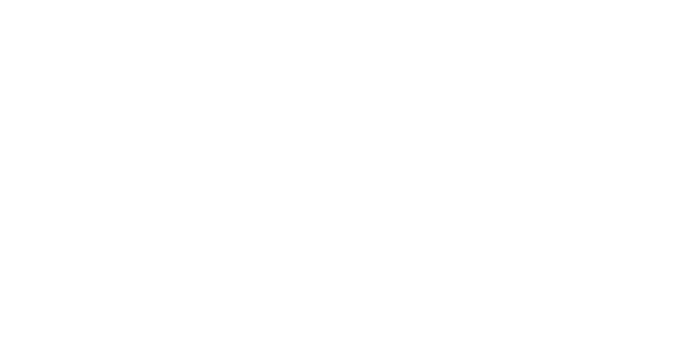
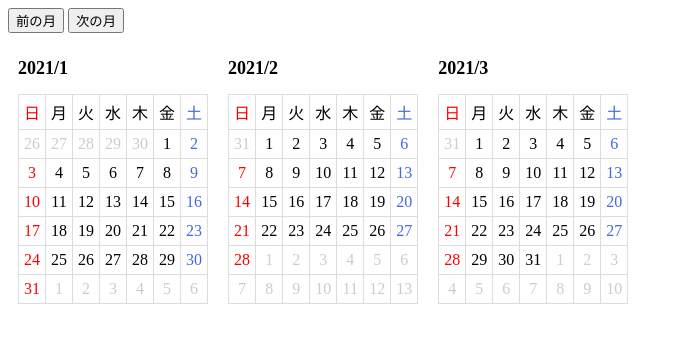
Before and after one commit to mimimisaki/js_calendar, a plain HTML site: page js_calendar/index.html in a window 1280 px wide. Shown: the whole page, without its empty margins (0-683 px from the left). Drawn offline with Linux system fonts and the light colour scheme.

Commit message:
[Add] date click function

```diff
--- a/js_calendar/index.html
+++ b/js_calendar/index.html
@@ -1 +1,13 @@
-<div id="calendar"></div>
+<!DOCTYPE html>
+<html lang="ja">
+  <head>
+    <meta charset="utf-8" />
+    <link rel="stylesheet" href="style.css" />
+    <body>
+      <button id="prev" type="button">前の月</button>
+      <button id="next" type="button">次の月</button>
+      <div id="calendar"></div>
+      <script type="text/javascript" src="index.js"></script>
+    </body>
+  </head>
+</html>
--- a/js_calendar/index.js
+++ b/js_calendar/index.js
@@ -0,0 +1,100 @@
+const weeks = ["日", "月", "火", "水", "木", "金", "土"];
+const date = new Date();
+let year = date.getFullYear();
+let month = date.getMonth() + 1;
+const config = {
+  show: 3,
+};
+
+function showCalendar(year, month) {
+  for (i = 0; i < config.show; i++) {
+    const calendarHtml = createCalendar(year, month);
+    const sec = document.createElement("section");
+    sec.innerHTML = calendarHtml;
+    document.querySelector("#calendar").appendChild(sec);
+
+    month++;
+    if (month > 12) {
+      year++;
+      month = 1;
+    }
+  }
+}
+
+function createCalendar(year, month) {
+  const startDate = new Date(year, month - 1, 1); // 月の最初の日を取得
+  const endDate = new Date(year, month, 0); // 月の最後の日を取得
+  const endDayCount = endDate.getDate(); // 月の末日
+  const lastMonthEndDate = new Date(year, month - 2, 0); // 前月の最後の日の情報
+  const lastMonthendDayCount = lastMonthEndDate.getDate(); // 前月の末日
+  const startDay = startDate.getDay(); // 月の最初の日の曜日を取得
+  let dayCount = 1; // 日にちのカウント
+  let calendarHtml = ""; // HTMLを組み立てる変数
+
+  calendarHtml += "<h1>" + year + "/" + month + "</h1>";
+  calendarHtml += "<table>";
+
+  // 曜日の行を作成
+  for (let i = 0; i < weeks.length; i++) {
+    calendarHtml += "<td>" + weeks[i] + "</td>";
+  }
+
+  for (let w = 0; w < 6; w++) {
+    calendarHtml += "<tr>";
+
+    for (let d = 0; d < 7; d++) {
+      if (w == 0 && d < startDay) {
+        // 1行目で1日の曜日の前
+        let num = lastMonthendDayCount - startDay + d + 1;
+        calendarHtml += '<td class="is-disabled">' + num + "</td>";
+      } else if (dayCount > endDayCount) {
+        // 末尾の日数を超えた
+        let num = dayCount - endDayCount;
+        calendarHtml += '<td class="is-disabled">' + num + "</td>";
+        dayCount++;
+      } else {
+        calendarHtml += `<td class="calendar_td" data-date="${year}/${month}/${dayCount}">${dayCount}</td>`;
+        dayCount++;
+      }
+    }
+    calendarHtml += "</tr>";
+  }
+  calendarHtml += "</table>";
+
+  return calendarHtml;
+}
+
+function moveCalendar(e) {
+  document.querySelector("#calendar").innerHTML = "";
+
+  if (e.target.id === "prev") {
+    month--;
+
+    if (month < 1) {
+      year--;
+      month = 12;
+    }
+  }
+
+  if (e.target.id === "next") {
+    month++;
+
+    if (month > 12) {
+      year++;
+      month = 1;
+    }
+  }
+
+  showCalendar(year, month);
+}
+
+document.querySelector("#prev").addEventListener("click", moveCalendar);
+document.querySelector("#next").addEventListener("click", moveCalendar);
+
+document.addEventListener("click", function (e) {
+  if (e.target.classList.contains("calendar_td")) {
+    alert("クリックした日付は" + e.target.dataset.date + "です");
+  }
+});
+
+showCalendar(year, month);
--- a/index.css
+++ b/js_calendar/style.css
@@ -1,3 +1,12 @@
+#calendar {
+  display: flex;
+  flex-wrap: wrap;
+}
+
+section {
+  margin: 10px;
+}
+
 h1 {
   font-size: 18px;
 }
@@ -20,3 +29,7 @@ td:first-child {
 td:last-child {
   color: royalblue;
 }
+
+td.is-disabled {
+  color: #ccc;
+}
```
